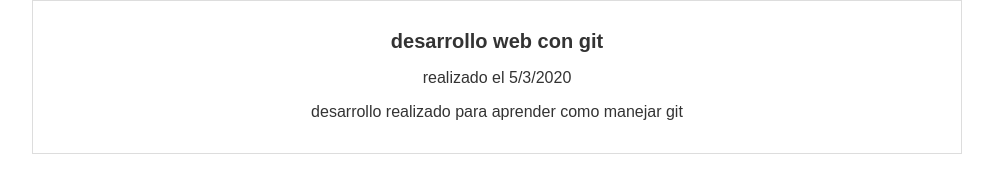
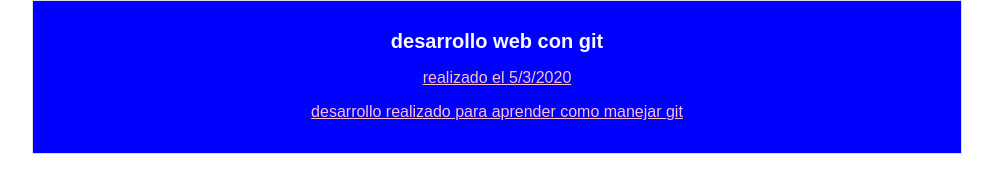
Before and after one commit to juanjlg/index, a plain HTML site: page index.html in a window 1280 px wide. Shown: the whole page, without its empty margins (143-1136 px from the left). Drawn offline with Linux system fonts and the light colour scheme.

Commit message:
cambios en diseno

```diff
--- a/css/estilos.css
+++ b/css/estilos.css
@@ -12,8 +12,19 @@ body{
     text-align: center;
     border: 1px solid #ddd;
     margin: 0 auto;
+    background-color: blue;
+}
+
+h1{
+    color: ghostwhite;
+    font-weight: bold;
 }
 
 #container h1{
     font-size: 20px;
 }
+
+p{
+    text-decoration: underline;
+    color: pink;
+}
```
